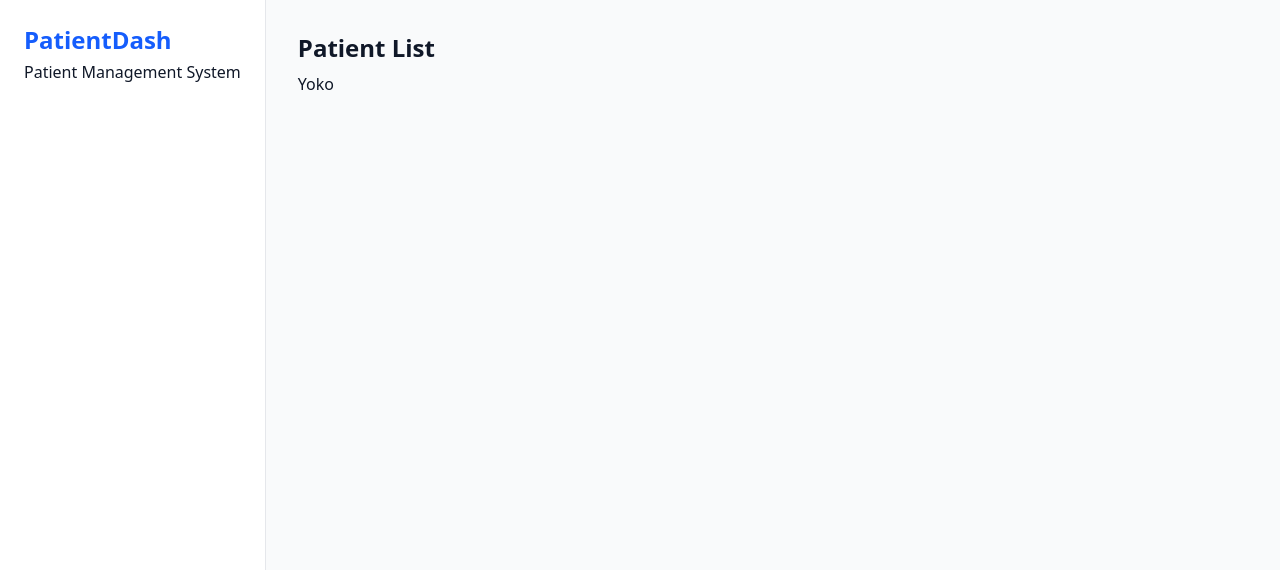
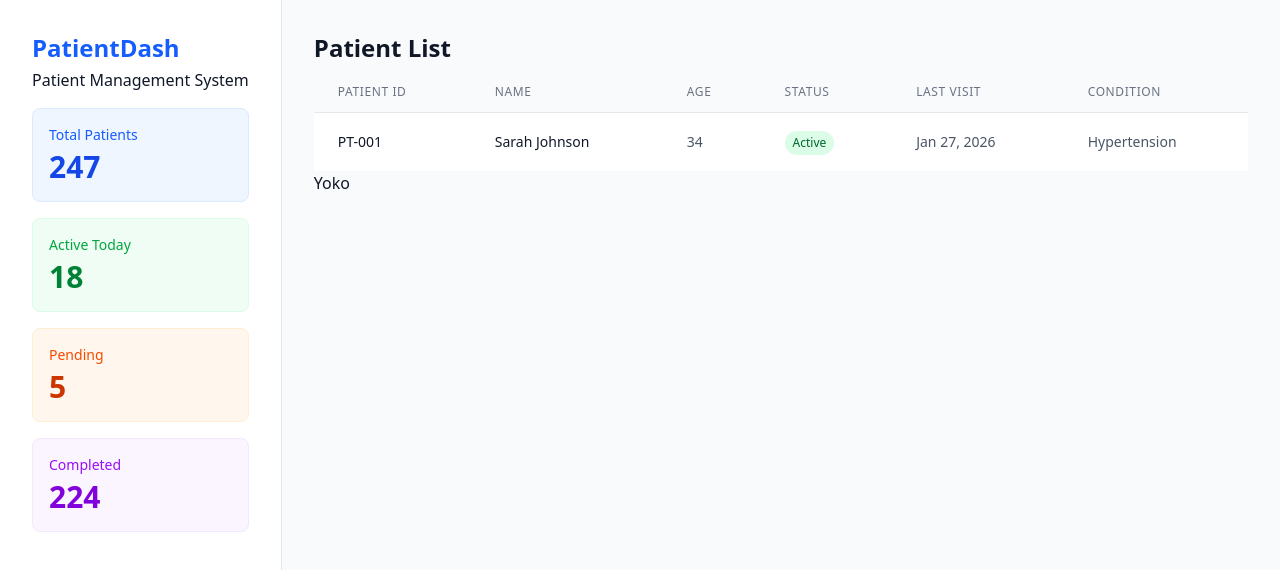
Before and after one commit to kizuyoko/patientdash, a React (Vite) app: page / in a window 1280 px wide. Shown: the top 570 px of the page. Built offline with nearby package versions, Linux system fonts and the light colour scheme.

Commit message:
Start with static code

```diff
--- a/src/App.tsx
+++ b/src/App.tsx
@@ -1,13 +1,55 @@
 function App() {
 
   return (
-    <section className='flex min-h-screen '>
-      <aside className='bg-white border-r border-gray-200 p-6'>
+    <section className='body'>
+      <aside>
         <h1>PatientDash</h1>
         <p>Patient Management System</p>
+        <div className="overview">
+          <div className="bg-blue-50 rounded-lg p-4 border border-blue-100">
+            <p className="text-sm text-blue-600 mb-1">Total Patients</p>
+            <p className="text-3xl font-bold text-blue-700">247</p>
+          </div>
+          <div className="bg-green-50 rounded-lg p-4 border border-green-100">
+            <p className="text-sm text-green-600 mb-1">Active Today</p>
+            <p className="text-3xl font-bold text-green-700">18</p>
+          </div>
+          <div className="bg-orange-50 rounded-lg p-4 border border-orange-100">
+            <p className="text-sm text-orange-600 mb-1">Pending</p>
+            <p className="text-3xl font-bold text-orange-700">5</p>
+          </div>
+          <div className="bg-purple-50 rounded-lg p-4 border border-purple-100">
+            <p className="text-sm text-purple-600 mb-1">Completed</p>
+            <p className="text-3xl font-bold text-purple-700">224</p>
+          </div>
+        </div>
       </aside>
-      <main className='flex-1 p-8'>
+      <main>
         <h2>Patient List</h2>
+        <table className="w-full">
+          <thead className="bg-gray-50 border-b border-gray-200">
+            <tr>
+              <th className="px-6 py-3 text-left text-xs font-medium text-gray-500 uppercase tracking-wider">Patient ID</th>
+              <th className="px-6 py-3 text-left text-xs font-medium text-gray-500 uppercase tracking-wider">Name</th>
+              <th className="px-6 py-3 text-left text-xs font-medium text-gray-500 uppercase tracking-wider">Age</th>
+              <th className="px-6 py-3 text-left text-xs font-medium text-gray-500 uppercase tracking-wider">Status</th>
+              <th className="px-6 py-3 text-left text-xs font-medium text-gray-500 uppercase tracking-wider">Last Visit</th>
+              <th className="px-6 py-3 text-left text-xs font-medium text-gray-500 uppercase tracking-wider">Condition</th>
+            </tr>
+          </thead>
+          <tbody className="bg-white divide-y divide-gray-200">
+            <tr className="hover:bg-gray-50 transition-colors cursor-pointer">
+              <td className="px-6 py-4 whitespace-nowrap text-sm text-gray-900">PT-001</td>
+              <td className="px-6 py-4 whitespace-nowrap text-sm font-medium text-gray-900">Sarah Johnson</td>
+              <td className="px-6 py-4 whitespace-nowrap text-sm text-gray-600">34</td>
+              <td className="px-6 py-4 whitespace-nowrap">
+                <span className="inline-flex px-2 py-1 text-xs font-medium rounded-full bg-green-100 text-green-800">Active</span>
+              </td>
+              <td className="px-6 py-4 whitespace-nowrap text-sm text-gray-600">Jan 27, 2026</td>
+              <td className="px-6 py-4 whitespace-nowrap text-sm text-gray-600">Hypertension</td>
+            </tr>
+          </tbody>
+        </table>
         <footer>Yoko</footer>
       </main>
     </section>
--- a/src/index.css
+++ b/src/index.css
@@ -15,3 +15,19 @@ h1 {
 h2 {
     @apply text-2xl font-bold text-gray-900 mb-2
 }
+
+.body {
+    @apply lg:flex min-h-screen
+}
+
+aside {
+    @apply bg-white p-4 lg:p-8 border-gray-200  border-b lg:border-r lg:border-b-0
+}
+
+main {
+    @apply flex-1  p-4 lg:p-8;
+}
+
+.overview {
+    @apply mt-4 flex lg:flex-col gap-4
+}
```
Also changed, not shown: 1 other file (tests, documents, lock files or other folders).
